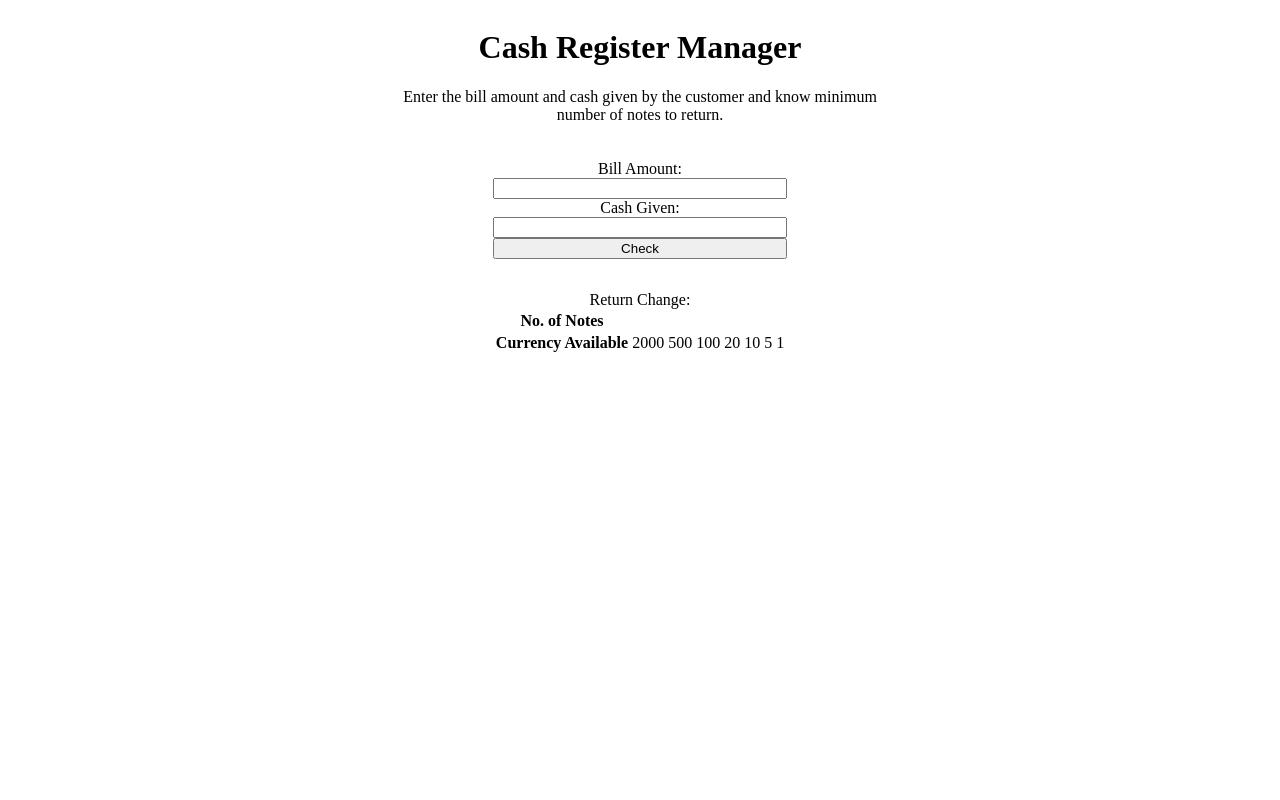
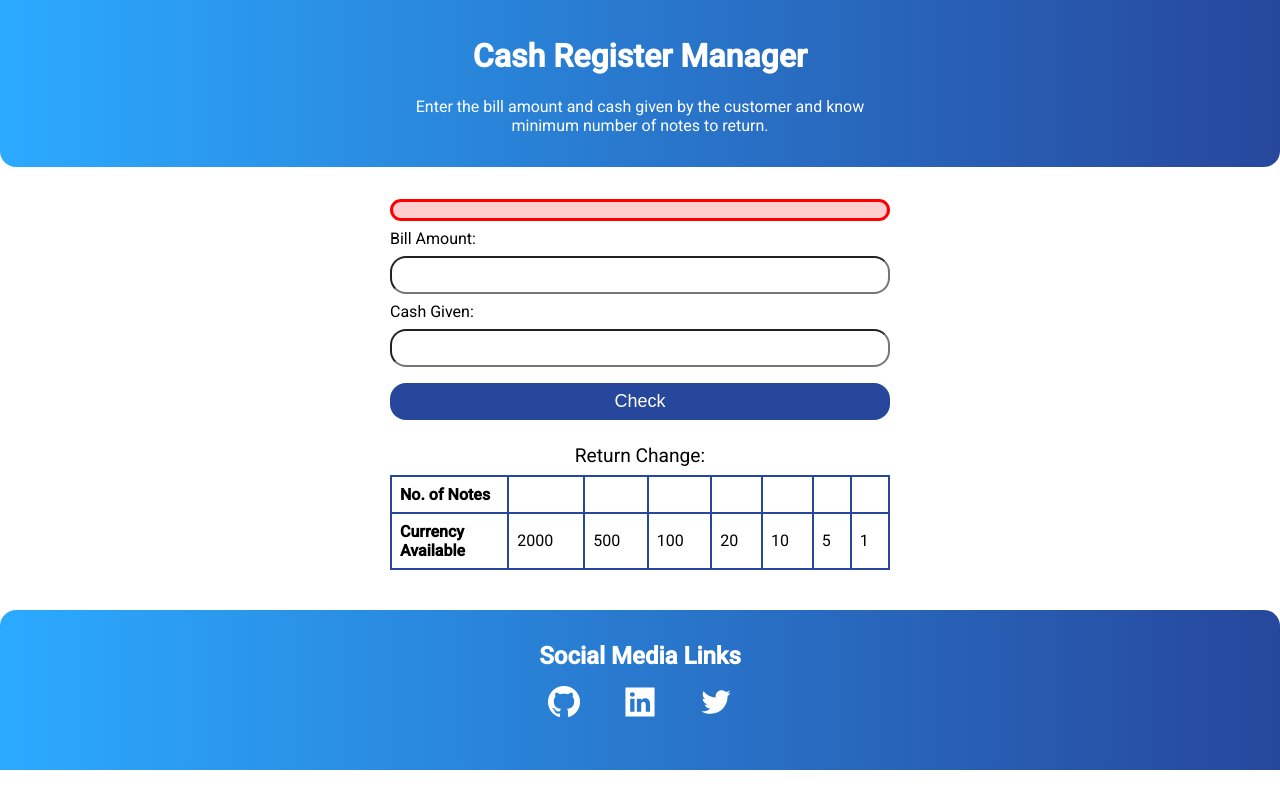
Before and after one commit to khuranamanan/markTen--cash-register-manager-app, a plain HTML site: page index.html in a window 1280 px wide. Drawn offline with Linux system fonts and the light colour scheme.

Commit message:
Style: Designed using CSS

```diff
--- a/index.html
+++ b/index.html
@@ -10,10 +10,14 @@
 <body>
     <div class="container">
         <Header>
-            <h1>Cash Register Manager</h1>
-            <p>Enter the bill amount and cash given by the customer and know minimum number of notes to return.</p>
+            <div class="header-main">
+                <h1>Cash Register Manager</h1>
+                <p>Enter the bill amount and cash given by the customer and know minimum number of notes to return.</p>
+            </div>
         </Header>
         <main>
+            <p class="error-message"></p>
+
             <label for="input-Bill-Amount">Bill Amount:</label>
             <input type="number" class="input-Bill-Amount">
 
@@ -21,8 +25,6 @@
             <input type="number" class="input-Cash-Given">
 
             <button id="btn-Check">Check</button>
-
-            <p class="error-message"></p>
 
             <table>
                 <caption> Return Change: </caption>
@@ -48,7 +50,28 @@
                 </tr>
             </table>
         </main>
-        <footer></footer>
+        <footer>
+            <div>
+                <div class="footer-heading">Social Media Links</div>
+                <ul class="list-style-none">
+                    <li class="list-inline">
+                        <a href="https://github.com/khuranamanan" class="link-social links">
+                            <img src="images/GitHub-Mark-Light-64px.png" alt="Github Profile Link" class="footer-img">
+                        </a>
+                    </li>
+                    <li class="list-inline">
+                        <a href="https://www.linkedin.com/in/manan-khurana-1b135b19b/" class="link-social links">
+                            <img src="images/LinkedIn.svg" alt="linkedIn profile link" class="footer-img">
+                        </a>
+                    </li>
+                    <li class="list-inline">
+                        <a href="https://twitter.com/manankhurrana" class="link-social links">
+                            <img src="images/Twitter.svg" alt="Twitter profile Link" class="footer-img">
+                        </a>
+                    </li>
+                </ul>
+            </div>
+        </footer>
     </div>
 </body>
 <script src="main.js"></script>
--- a/style.css
+++ b/style.css
@@ -1,13 +1,119 @@
-.container {
-    display: flex;
-    flex-direction: column;
-    width: 40vw;
-    align-items: center;
+@import url('https://fonts.googleapis.com/css2?family=Roboto:wght@400;500&display=swap');
+
+:root{
+    --primary-color: #2BAAFF;
+    --secondary-color: #26479C;
+    --gradient: linear-gradient(to right, var(--primary-color), var(--secondary-color));
+    --error-primary: #FF0000;
+    --error-secondary: #ffcfcf;
+}
+body{
+    margin: 0;
+    font-family: 'Roboto', sans-serif;
+}
+header {
+    background: var(--gradient);
+    color: white;
+    padding: 1rem;
+    border-radius: 0 0 1rem 1rem;
+}
+
+.header-main{
+    max-width: 500px;
     margin: auto;
-    gap: 20px;
     text-align: center;
 }
+
 main {
     display: flex;
     flex-direction: column;
+    max-width: 500px;
+    padding: 0.5rem;
+    margin: 1rem auto;
 }
+
+input {
+    padding: 0.5rem;
+    margin: 0.5rem 0;
+    font-size: 1rem;
+    border-radius: 1rem;
+}
+
+#btn-Check{
+    border-radius: 1rem;
+    background-color: var(--secondary-color);
+    color: white;
+    font-size: large;
+    font-weight: 500;
+    border: none;
+    padding: 0.5rem;
+    margin: 0.5rem 0;
+}
+
+.error-message{
+    background-color: var(--error-secondary);
+    color: var(--error-primary);
+    border: 3px solid var(--error-primary);
+    border-radius: 1rem;
+    padding: 0.5rem;
+    margin: 0.5rem 0;
+}
+
+table {
+    max-width: 500px;
+    padding: 0.5rem;
+    text-align: justify;
+    margin: auto;
+    border-collapse: collapse;
+    margin: 1rem 0;
+}
+
+table caption{
+    margin-bottom: 00.5rem;
+    font-size: 1.2rem;
+}
+
+th, td {
+    width: 0;
+    border: 2px solid var(--secondary-color);
+    padding: 0.5rem;
+}
+
+footer{
+    padding: 2rem;
+    background: var(--gradient);
+    border-radius: 1rem 1rem 0 0;
+    text-align: center;
+}
+
+footer .footer-heading {
+    font-size: 1.5rem;
+    font-weight: bold;
+    color: white;
+}
+
+footer .link-social {
+    color: white;
+}
+
+.footer-img {
+    width: 2rem;
+    height: auto;
+}
+
+.footer-img:hover{
+    transform: scale(1.5);
+}
+
+.list-style-none{
+    padding-inline-start: 0;
+    list-style: none;
+}
+.links{
+    padding: .75rem;
+    text-decoration: none;
+}
+.list-inline {
+    display: inline;
+    padding: 0 0.5rem;
+}
```
Also changed, not shown: images/GitHub-Mark-Light-64px.png (added), images/LinkedIn.svg (added), images/Twitter.svg (added).
